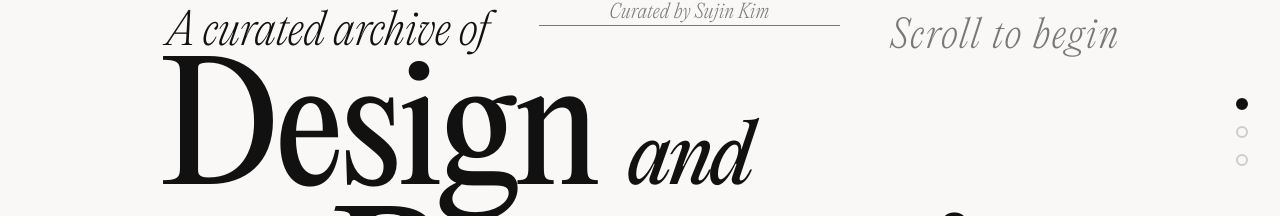
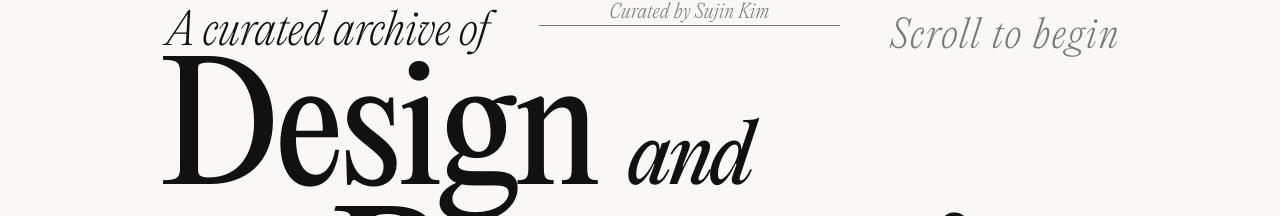
Before and after one commit to SujinK1210/portfolio, a React (Vite) app: page / in a window 1280 px wide. Shown: the part 268-484 px from the top of the page. Built offline with nearby package versions, Linux system fonts and the light colour scheme.

Commit message:
Navigation added in timeline and arrows

```diff
--- a/src/App.jsx
+++ b/src/App.jsx
@@ -7,15 +7,52 @@ import "./styles/App.css";
 
 // Configuration for all pages - easy to extend
 const PAGES_CONFIG = [
-  { id: "landing", component: Landing },
-  { id: "twentyfour", component: TwentyFour },
-  { id: "twentythree", component: TwentyThree },
-  // Future pages: { id: "twentythree", component: TwentyThree },
+  { id: "landing", component: Landing, year: null },
+  { id: "twentyfour", component: TwentyFour, year: "2024" },
+  { id: "twentythree", component: TwentyThree, year: "2023" },
+  // Future pages: { id: "twentytwo", component: TwentyTwo, year: "2022" },
 ];
 
 function App() {
   const [activeSection, setActiveSection] = useState(0);
   const [isTransitioning, setIsTransitioning] = useState(false);
+
+  // Function to handle year navigation from timeline
+  const handleYearNavigation = (year) => {
+    const pageIndex = PAGES_CONFIG.findIndex((page) => page.year === year);
+    if (pageIndex !== -1 && pageIndex !== activeSection) {
+      setIsTransitioning(true);
+      setActiveSection(pageIndex);
+      setTimeout(() => setIsTransitioning(false), 800);
+    }
+  };
+
+  // Get current page's year for timeline
+  const getCurrentYear = () => {
+    const currentPage = PAGES_CONFIG[activeSection];
+    return currentPage?.year || "2024";
+  };
+
+  // Handle arrow navigation between pages
+  const handleArrowNavigation = (direction) => {
+    if (isTransitioning) return;
+
+    let newSection = activeSection;
+    if (direction === "up" && activeSection > 0) {
+      newSection = activeSection - 1;
+    } else if (
+      direction === "down" &&
+      activeSection < PAGES_CONFIG.length - 1
+    ) {
+      newSection = activeSection + 1;
+    }
+
+    if (newSection !== activeSection) {
+      setIsTransitioning(true);
+      setActiveSection(newSection);
+      setTimeout(() => setIsTransitioning(false), 800);
+    }
+  };
 
   useEffect(() => {
     const lenis = new Lenis({
@@ -136,28 +173,12 @@ function App() {
             key={page.id}
             active={activeSection === index}
             isTransitioning={isTransitioning}
+            onYearNavigation={handleYearNavigation}
+            onArrowNavigation={handleArrowNavigation}
+            currentYear={getCurrentYear()}
           />
         );
       })}
-
-      {/* Page indicator dots */}
-      <div className="page-indicators">
-        {PAGES_CONFIG.map((_, index) => (
-          <button
-            key={index}
-            className={`page-dot ${activeSection === index ? "active" : ""} ${
-              activeSection === 0 ? "landing-theme" : "dark-theme"
-            }`}
-            onClick={() => {
-              if (!isTransitioning) {
-                setIsTransitioning(true);
-                setActiveSection(index);
-                setTimeout(() => setIsTransitioning(false), 800);
-              }
-            }}
-          />
-        ))}
-      </div>
     </div>
   );
 }
--- a/src/components/pages/TwentyFour.jsx
+++ b/src/components/pages/TwentyFour.jsx
@@ -5,13 +5,20 @@ import ChevronUp from "../../assets/svg/ChevronUp";
 import BottomTimeline from "../navigation/BottomTimeline";
 import Navbar from "../navigation/Navbar";
 
-export default function TwentyFour({ active, isTransitioning }) {
+export default function TwentyFour({
+  active,
+  isTransitioning,
+  onYearNavigation,
+  onArrowNavigation,
+  currentYear,
+}) {
   const [activeNavItem, setActiveNavItem] = useState("entrance");
-  const [selectedYear, setSelectedYear] = useState("2017");
 
   const handleYearClick = (year) => {
-    setSelectedYear(year);
     console.log("Selected year:", year);
+    if (onYearNavigation) {
+      onYearNavigation(year);
+    }
   };
 
   return (
@@ -31,10 +38,12 @@ export default function TwentyFour({ active, isTransitioning }) {
 
         {/* Navigation Arrows */}
         <NavigationArrows>
-          <ArrowUp>
+          <ArrowUp onClick={() => onArrowNavigation && onArrowNavigation("up")}>
             <ChevronUp />
           </ArrowUp>
-          <ArrowDown>
+          <ArrowDown
+            onClick={() => onArrowNavigation && onArrowNavigation("down")}
+          >
             <ChevronDown />
           </ArrowDown>
         </NavigationArrows>
@@ -87,7 +96,7 @@ export default function TwentyFour({ active, isTransitioning }) {
 
         {/* Bottom Timeline */}
         <BottomTimeline
-          activeYear={selectedYear}
+          activeYear={currentYear || "2024"}
           onYearClick={handleYearClick}
         />
       </Content>
--- a/src/components/pages/TwentyThree.jsx
+++ b/src/components/pages/TwentyThree.jsx
@@ -5,13 +5,20 @@ import ChevronUp from "../../assets/svg/ChevronUp";
 import BottomTimeline from "../navigation/BottomTimeline";
 import Navbar from "../navigation/Navbar";
 
-export default function TwentyThree({ active, isTransitioning }) {
+export default function TwentyThree({
+  active,
+  isTransitioning,
+  onYearNavigation,
+  onArrowNavigation,
+  currentYear,
+}) {
   const [activeNavItem, setActiveNavItem] = useState("entrance");
-  const [selectedYear, setSelectedYear] = useState("2017");
 
   const handleYearClick = (year) => {
-    setSelectedYear(year);
     console.log("Selected year:", year);
+    if (onYearNavigation) {
+      onYearNavigation(year);
+    }
   };
 
   return (
@@ -31,10 +38,12 @@ export default function TwentyThree({ active, isTransitioning }) {
 
         {/* Navigation Arrows */}
         <NavigationArrows>
-          <ArrowUp>
+          <ArrowUp onClick={() => onArrowNavigation && onArrowNavigation("up")}>
             <ChevronUp />
           </ArrowUp>
-          <ArrowDown>
+          <ArrowDown
+            onClick={() => onArrowNavigation && onArrowNavigation("down")}
+          >
             <ChevronDown />
           </ArrowDown>
         </NavigationArrows>
@@ -87,7 +96,7 @@ export default function TwentyThree({ active, isTransitioning }) {
 
         {/* Bottom Timeline */}
         <BottomTimeline
-          activeYear={selectedYear}
+          activeYear={currentYear || "2023"}
           onYearClick={handleYearClick}
         />
       </Content>
--- a/src/styles/App.css
+++ b/src/styles/App.css
@@ -18,7 +18,7 @@
   top: 0;
   left: 0;
   width: 100%;
-  height: calc(100vh * 2); /* Total height for all pages */
+  height: calc(100vh * 3); /* Updated for 3 pages */
   z-index: -1;
 }
 
@@ -26,55 +26,3 @@
   width: 100%;
   height: 100vh;
 }
-
-/* Page indicators */
-.page-indicators {
-  position: fixed;
-  right: 2rem;
-  top: 50%;
-  transform: translateY(-50%);
-  display: flex;
-  flex-direction: column;
-  gap: 1rem;
-  z-index: 1000;
-}
-
-.page-dot {
-  width: 12px;
-  height: 12px;
-  border-radius: 50%;
-  background-color: transparent;
-  cursor: pointer;
-  transition: all 0.3s ease;
-  border: 2px solid;
-}
-
-/* Landing page theme (light background) */
-.page-dot.landing-theme {
-  border-color: #ccc;
-}
-
-.page-dot.landing-theme.active {
-  border-color: #111;
-  background-color: #111;
-}
-
-.page-dot.landing-theme:hover {
-  border-color: #111;
-  transform: scale(1.2);
-}
-
-/* Dark page theme (dark background) */
-.page-dot.dark-theme {
-  border-color: #666;
-}
-
-.page-dot.dark-theme.active {
-  border-color: #f9f8f6;
-  background-color: #f9f8f6;
-}
-
-.page-dot.dark-theme:hover {
-  border-color: #f9f8f6;
-  transform: scale(1.2);
-}
```
